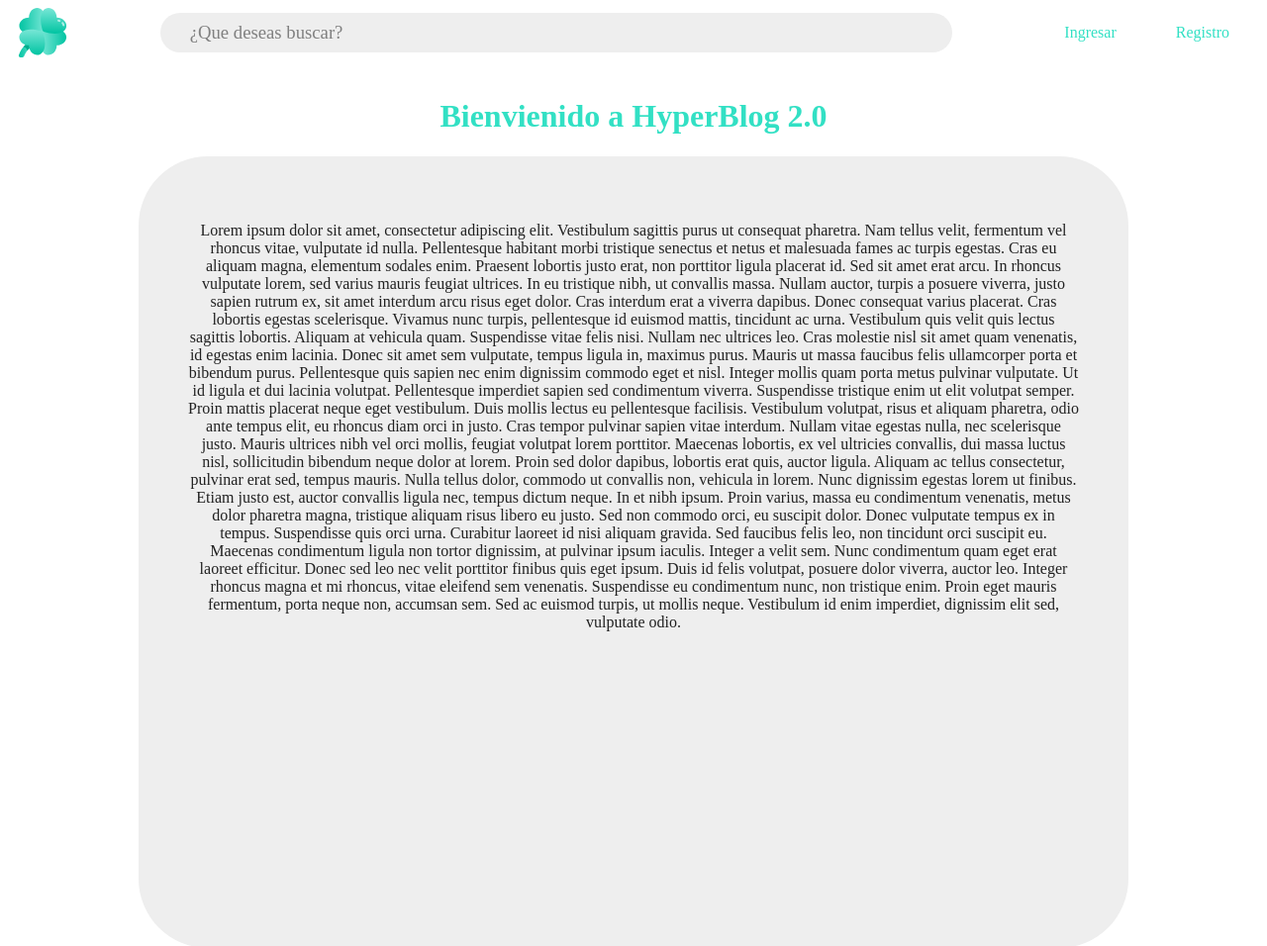
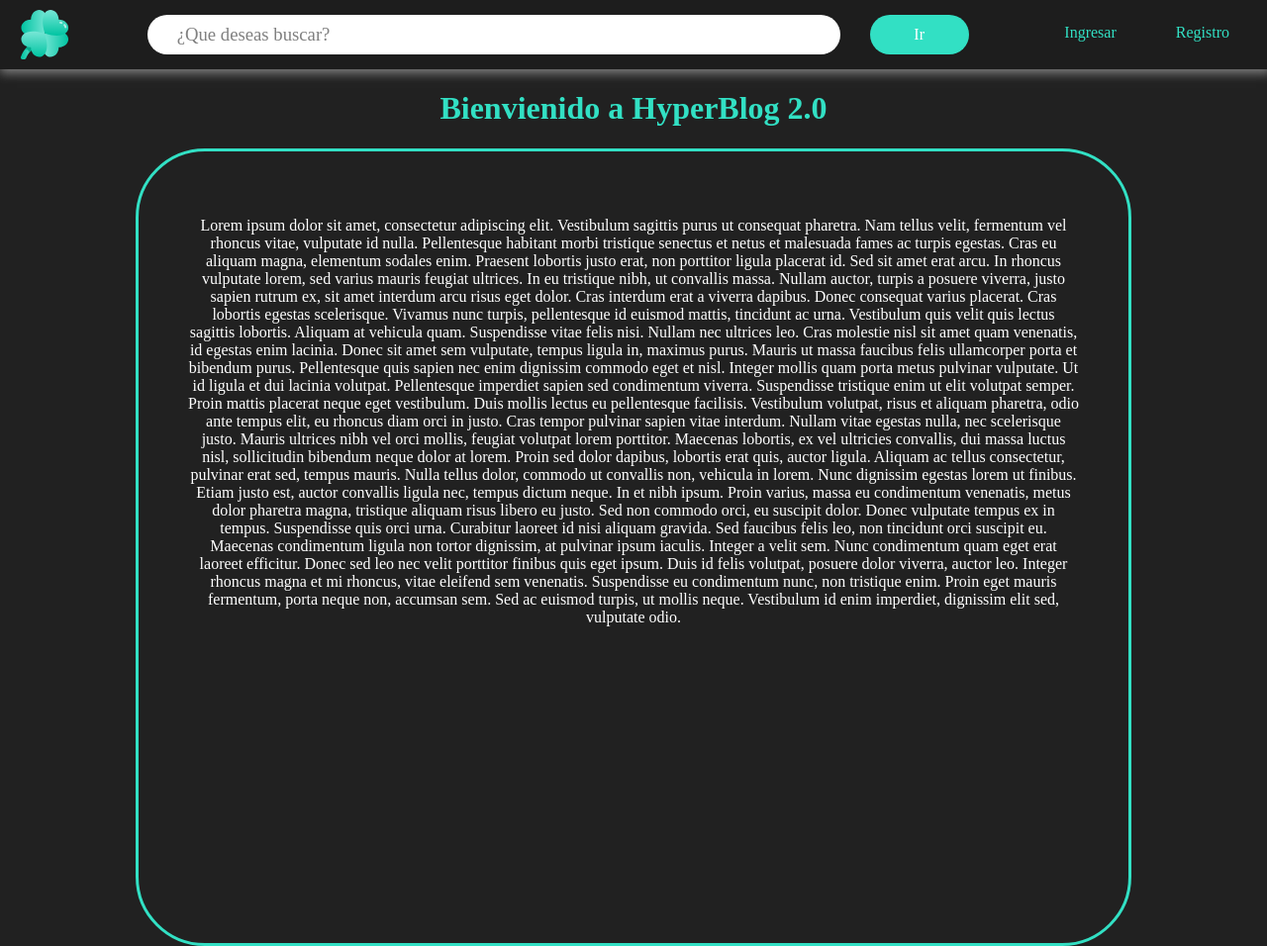
Before and after one commit to TECH083/HyperBlog, a plain HTML site: page index.html in a window 1280 px wide. Shown: the top 956 px of the page at 99% size. Drawn offline with Linux system fonts and the light colour scheme.

Commit message:
Color de Fondo, nuevo header y buscador

```diff
--- a/css/css.css
+++ b/css/css.css
@@ -1,22 +1,24 @@
 body {
+    margin: auto;
     justify-content: center;
     color: #32e0c4;
     text-align: center;
     font-family: "Poppins";
+    background-color: #212121;
 }
 
 .parrafo {
     align-content: center;
     width: 1000px;
     height: 800px;
-    background-color: #eeeeee;
     border-radius: 70px;
     display: flex;
     margin: auto;
+    border: solid;
 }
 
 .parrafo p {
-    color: #212121;
+    color: white;
     padding: 50px;
 }
 
@@ -30,8 +32,11 @@ header {
     display: flex;
     justify-content: space-between;
     height: 70px;
+    background-color: rgb(29, 29, 29);
+    box-shadow: grey 2px 2px 10px 2px;
 }
 .logo {
+    margin: 10px;
     padding: 0 10px;
     display: flex;
     width: 50px;
@@ -39,6 +44,7 @@ header {
 }
 
 nav {
+    margin: 8px;
     display: flex;
 }
 nav li {
@@ -57,15 +63,21 @@ nav li ul a {
     text-transform: none;
 }
 
+.seccion-buscador {
+    display: flex;
+    justify-content: center;
+}
+
 .buscador {
     display: flex;
-    margin: 5px;
+    margin: 15px;
+    padding:0;
     justify-content: left;
     align-items: center;
     color: grey;
     height: 40px;
-    width: 800px;
-    background-color: #eeeeee;
+    width: 700px;
+    background-color: white;
     border-radius: 30px;
 }
 
@@ -73,3 +85,22 @@ nav li ul a {
     font-weight: normal;
     padding: 0 30px 0;
 }
+
+.boton-buscador {
+    display: flex;
+    justify-content: center;
+    align-items: center;
+    color: white;
+    height: 40px;
+    width: 100px;
+    background-color: #32e0c4;
+    border-radius: 20px;
+    margin: 15px;
+    padding: auto;
+    box-shadow:;
+}
+
+.boton-buscador a {
+    text-decoration: none;
+    color: white;
+}
--- a/index.html
+++ b/index.html
@@ -12,8 +12,11 @@
 
             <img src="css/trebol.svg" alt="">
         </div>
+<div class="seccion-buscador">
+    <div class="buscador"><h3>¿Que deseas buscar?</h3></div>
+    <div class="boton-buscador"><a href="#">Ir</a></div>
 
-    <div class="buscador"><h3>¿Que deseas buscar?</h3></div>
+</div>
 
     <nav>
         <li>
```
